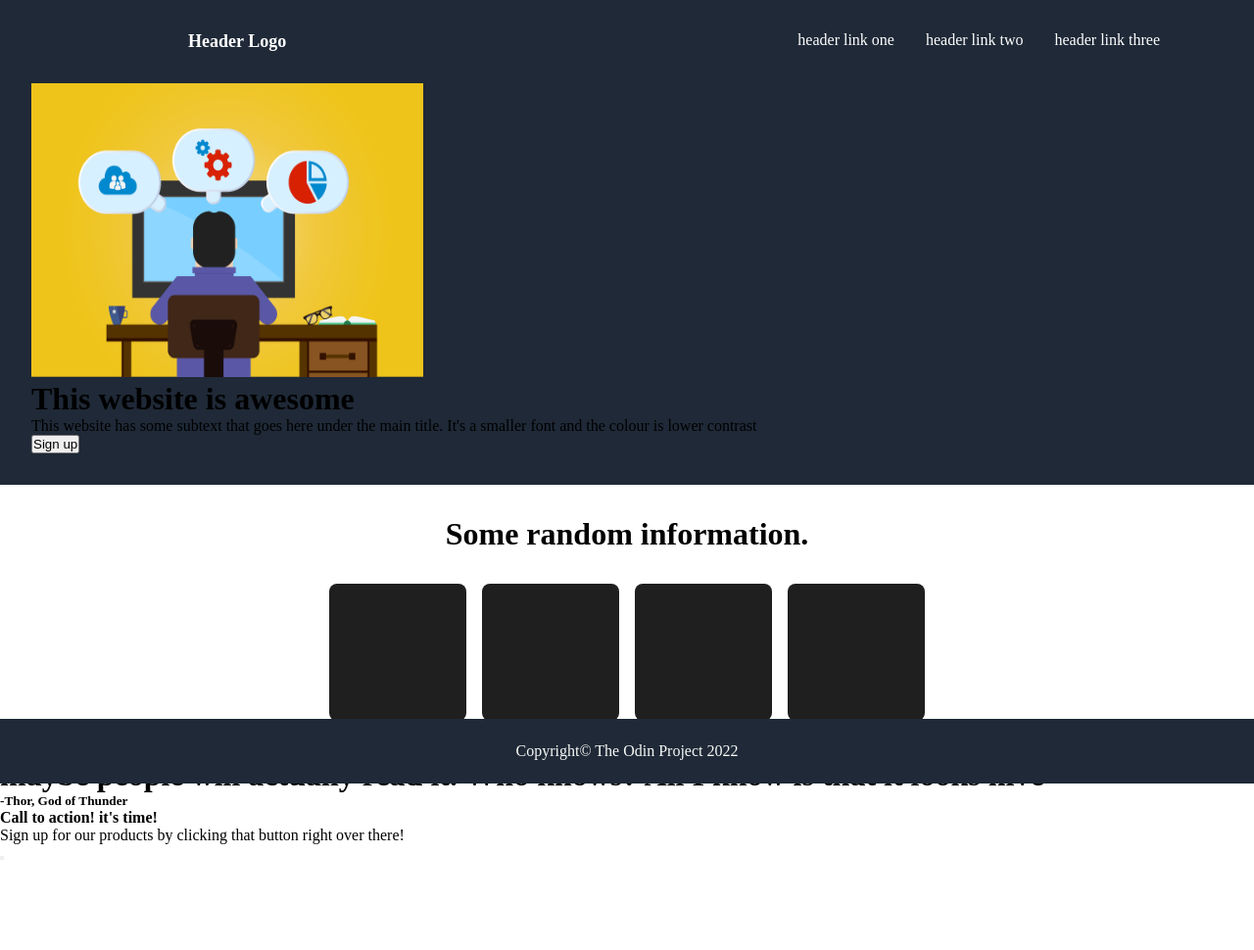
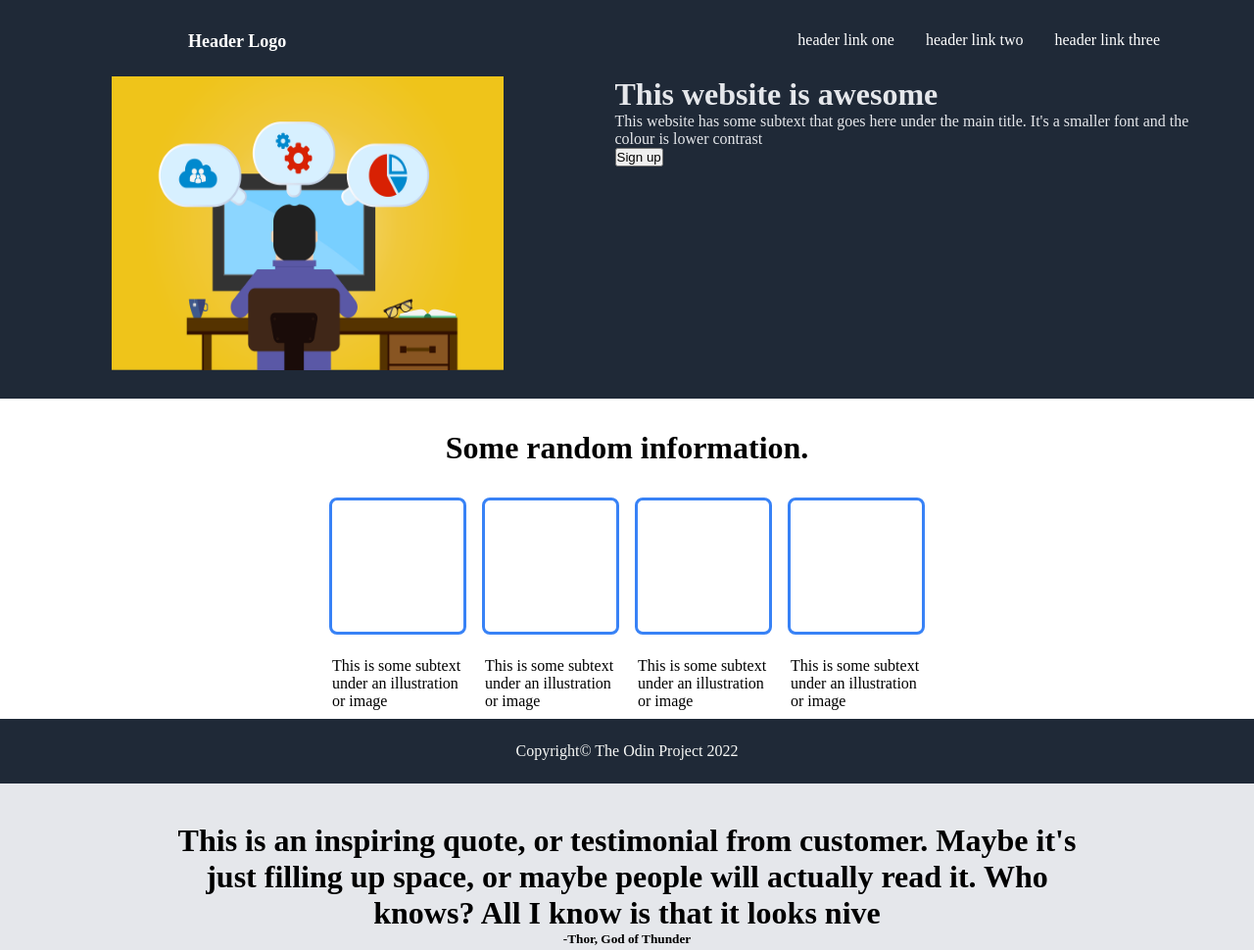
Before and after one commit to kev-er/landing_page, a plain HTML site: page index.html in a window 1280 px wide. Shown: the top 970 px of the page at 98% size. Before the commit the page ends 880 px from the top, so only its background shows below. Drawn offline with Linux system fonts and the light colour scheme.

Commit message:
second commit

```diff
--- a/index.html
+++ b/index.html
@@ -13,25 +13,29 @@
                 <li><a href="">Header Logo</a></li>
                 </ul>
                 <ul class="nav2">
-                    <li class="nav-links"><a href="">header link one</a></li>
-                    <li class="nav-links"><a href="">header link two</a></li>
-                    <li class="nav-links"><a href="">header link three</a></li>
+                    <li><a href="">header link one</a></li>
+                    <li><a href="">header link two</a></li>
+                    <li><a href="">header link three</a></li>
                 </ul>
     </div>
         <div class="hero-main">
-            <img src="./img/developer-g729de9051_1920.png" alt="developer programming">
-            <h1>This website is awesome</h1>
-            <p>This website has some subtext that goes here under the main title. It's a smaller font and the colour is lower contrast</p>
-            <button class="bnt">Sign up</button>
+                <div class="wrapper_img">
+                    <img src="./img/developer-g729de9051_1920.png" alt="developer programming">
+            </div>
+            <div class="left-hero">
+            <h1><b> This website is awesome</b></h1>
+                    <p>This website has some subtext that goes here under the main title. It's a smaller font and the colour is lower contrast</p>
+                    <button class="bnt">Sign up</button>
+            </div>
         </div>
         </div>
         <div class="main">
             <h1 class="random_info">Some random information.</h1>
             <div class="main-items">
-                    <div class="item"></div>
-                    <div class="item"></div>
-                    <div class="item"></div>
-                    <div class="item"></div>
+                    <div class="item"><p>This is some subtext under an illustration or image</p></div>
+                    <div class="item"><p>This is some subtext under an illustration or image</p></div>
+                    <div class="item"><p>This is some subtext under an illustration or image</p></div>
+                    <div class="item"><p>This is some subtext under an illustration or image</p></div>
             </div>
                 <div class="quote">
                     <h1>This is an inspiring quote, or testimonial from customer. Maybe it's just filling up space, or maybe people will actually read it. Who knows? All I know is that it looks nive </h1>
--- a/style.css
+++ b/style.css
@@ -3,15 +3,7 @@
     padding: 0;
     box-sizing: border-box;
 }
- /* main hero */
-.hero {
-    background-color: #1F2937;
-    color: #F9FAF8;
-    display: flex;
-    width: 100%;
 
-    padding-top: 2rem;
-}
 /* Navegation bar */
 .nav1, .nav2 {
     display: flex;
@@ -32,9 +24,33 @@
     list-style-type: none; /* gets bullet points off */
 }
 
+ .hero {
+    background-color: #1F2937;
+    color: #F9FAF8;
+    display: flex;
+    width: 100%;
+    padding-top: 2rem;
+}
+
+ /* main hero */
 .hero-main {
     background-color: #1F2937;
-    padding: 2rem;
+    padding: 25px 25px 25px 0rem;
+    display: flex;
+    width: 100%;
+    justify-content: flex-end;
+    color: #e5e7eb;
+}
+
+.wrapper_img {
+    flex-direction: row;
+    margin: auto;
+}
+
+.left-hero {
+    justify-content: flex-end;
+    flex-direction: row-reverse;
+    flex-basis: 50%;
 }
 
    ul li a {
@@ -53,6 +69,7 @@ img {
     flex: 1;
     gap: 16px;
     justify-content: center;
+    padding-bottom: 7rem;
 }
 
 .random_info {
@@ -62,13 +79,29 @@ img {
 
 .item {
 
-    border-color: blue;
-    background-color: #201f1f;
+    border-color: #3882f6;
+    border-style: solid;
+    background-color: #ffffff;
     width: 140px;
     height: 140px;
     border-radius: 8px;
     flex-direction: column;
+    display: flex;
 }
+
+.main-items p {
+    margin-top: 10rem;
+
+}
+
+.quote {
+    padding: 5rem 10rem 5rem 10rem;
+    background-color: #e5e7eb;
+    text-align: center;
+    display: flex;
+    flex-direction: column;
+}
+
 
 
 .footer {
```
